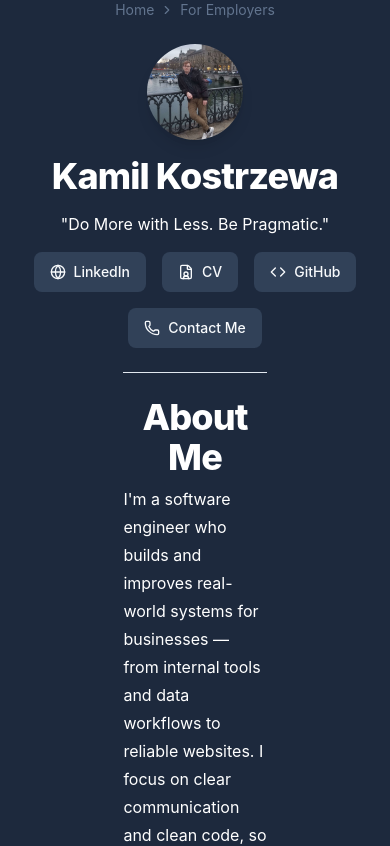
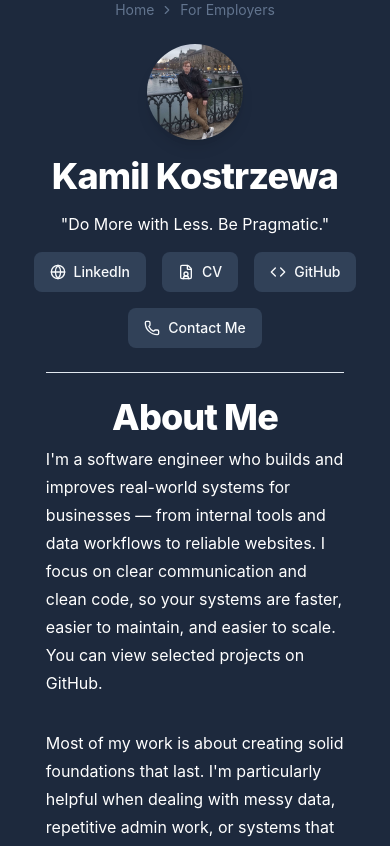
Before and after one commit to K0Stek122/k0stek122.github.io, a React (Vite) app: page /employers in a window 390 px wide. Shown: the top 846 px of the page. Built offline with nearby package versions, Linux system fonts and the light colour scheme.

Commit message:
fix: add className prop to H1 component for better styling flexibility fix: update Separator and div max-widths in EmployersPage for improved layout responsiveness

```diff
--- a/src/components/ui/typographyh1.tsx
+++ b/src/components/ui/typographyh1.tsx
@@ -1,10 +1,11 @@
 interface H1Props {
     text: string;
+    className?: string
 }
 
-export default function H1({ text }: H1Props) {
+export default function H1({ text, className }: H1Props) {
     return (
-        <h1 className="scroll-m-20 text-center text-4xl font-extrabold tracking-tight text-balance text-white">
+        <h1 className={`scroll-m-20 text-center text-4xl font-extrabold tracking-tight text-balance text-white ${className || ''}`}>
             {text}
         </h1>
     );
--- a/src/pages/employers.tsx
+++ b/src/pages/employers.tsx
@@ -107,9 +107,8 @@ const EmployersPage: React.FC<EmployersPageProps> = () => {
                     </AlertDialog>
                 </div>
             </div>
-            <Separator className="animate-fadeInUp max-w-2/5" />
-            <div className="animate-fadeInUp flex flex-col items-center w-screen max-w-2/5">
-
+            <Separator className="animate-fadeInUp max-w-5/6 md:max-w-4/6" />
+            <div className="animate-fadeInUp flex flex-col items-center w-screen max-w-5/6 md:max-w-4/6">
                 <H1 text="About Me" />
                 <p className="leading-7 [&:not(:first-child)]:mb-6 mt-2 text-white">
                     I'm a software engineer who builds and improves real-world systems for businesses — from internal tools and data workflows to reliable websites.
```
